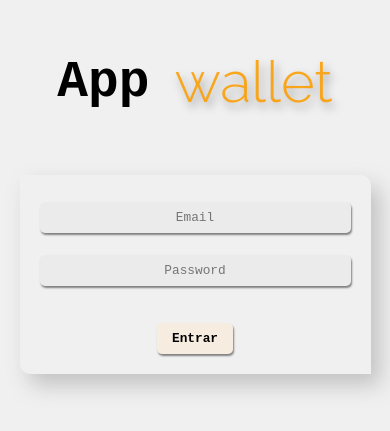
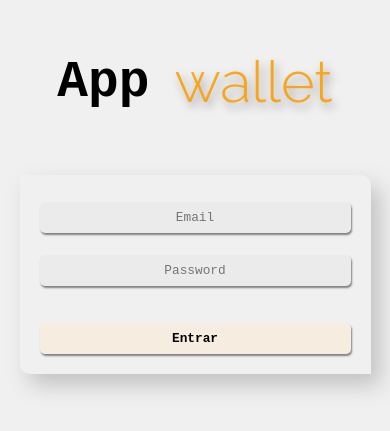
Before and after one commit to leandrojpcarvalho/Project-wallet-in-vue, a Vue app: page / in a window 390 px wide. Shown: the part 211-642 px from the top of the page. Built offline with nearby package versions, Linux system fonts and the light colour scheme.

Commit message:
responsive login-buttons

```diff
--- a/src/views/LoginPage.vue
+++ b/src/views/LoginPage.vue
@@ -139,6 +139,11 @@ export default defineComponent({
   .body .main .login {
     width: 90%;
   }
+  .body .main .login .container .login-buttons {
+    flex-direction: column;
+    gap: 20px;
+    align-items: stretch;
+  }
 }
 .container {
   > form {
```
